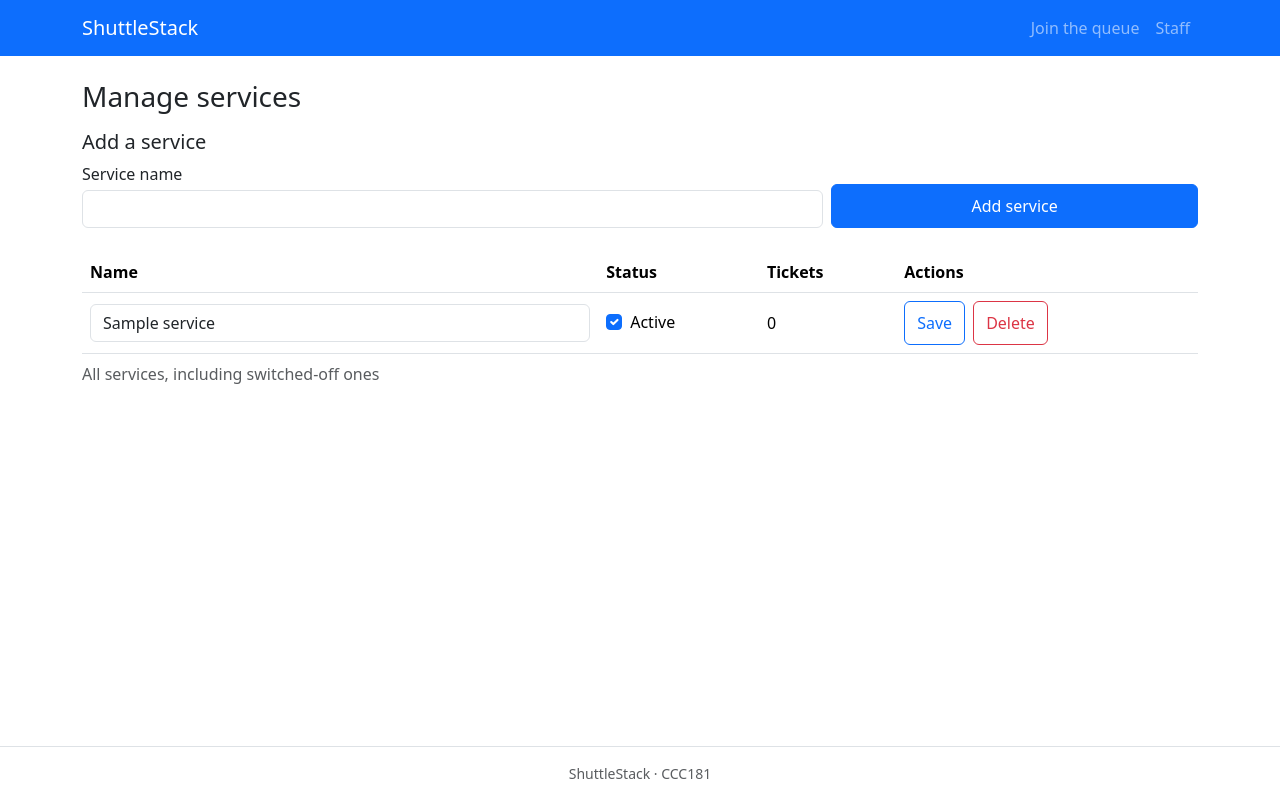
After one commit to kythe-fontilla/CCC181, a Flask app: page /staff/services in a window 1280 px wide. The commit adds this page. Run offline with Flask 3, Linux system fonts and the light colour scheme; tables that the repository leaves empty hold one stand-in row (values such as "Sample post").

Commit message:
Add Manage services page (#3)

```diff
--- a/app.py
+++ b/app.py
@@ -335,3 +335,51 @@ def call_next():
     numbers = ", ".join(f"#{t.id}" for t in group)
     flash(f"{message} {numbers}.", "info")
     return redirect(url_for("staff_dashboard"))
+
+@app.get("/staff/services")
+def services_list():
+    return render_template("services.html", services=all_services())
+
+@app.post("/staff/services")
+def service_create():
+    name = request.form.get("name", "").strip()
+    if not name or len(name) > 60:
+        flash("Enter a service name (up to 60 characters).", "danger")
+        return redirect(url_for("services_list"))
+    db.session.add(Service(name=name))
+    try:
+        db.session.commit()
+        flash(f"Service “{name}” added.", "success")
+    except IntegrityError:
+        db.session.rollback()
+        flash(f"A service named “{name}” already exists.", "danger")
+    return redirect(url_for("services_list"))
+
+@app.post("/staff/services/<int:service_id>/edit")
+def service_edit(service_id):
+    s = db.get_or_404(Service, service_id)
+    name = request.form.get("name", "").strip()
+    if not name or len(name) > 60:
+        flash("Enter a service name (up to 60 characters).", "danger")
+        return redirect(url_for("services_list"))
+    s.name = name
+    s.active = request.form.get("active") == "on"  # unticked boxes are not sent
+    try:
+        db.session.commit()
+        flash(f"Service “{name}” updated.", "success")
+    except IntegrityError:
+        db.session.rollback()
+        flash(f"A service named “{name}” already exists.", "danger")
+    return redirect(url_for("services_list"))
+
+@app.post("/staff/services/<int:service_id>/delete")
+def service_delete(service_id):
+    s = db.get_or_404(Service, service_id)
+    if s.tickets:
+        flash(f"“{s.name}” has tickets, so it cannot be deleted. Switch it off instead.", "danger")
+        return redirect(url_for("services_list"))
+    name = s.name
+    db.session.delete(s)
+    db.session.commit()
+    flash(f"Service “{name}” deleted.", "warning")
+    return redirect(url_for("services_list"))
--- /dev/null
+++ b/templates/services.html
@@ -0,0 +1,68 @@
+{% extends "base.html" %}
+{% block title %}Manage services · {{ app_name }}{% endblock %}
+
+{% block content %}
+<h1 class="h3 mb-3">Manage services</h1>
+
+<section aria-labelledby="add-heading" class="mb-4">
+  <h2 id="add-heading" class="h5">Add a service</h2>
+  <form method="post" action="{{ url_for('service_create') }}" class="row g-2 align-items-end">
+    <div class="col-12 col-md-8">
+      <label for="new-name" class="form-label mb-1">Service name</label>
+      <input id="new-name" name="name" type="text" maxlength="60" required class="form-control">
+    </div>
+    <div class="col-12 col-md-4">
+      <button type="submit" class="btn btn-primary w-100" style="min-height:44px">Add service</button>
+    </div>
+  </form>
+</section>
+
+<div class="table-responsive">
+  <table class="table align-middle">
+    <caption>All services, including switched-off ones</caption>
+    <thead>
+      <tr>
+        <th scope="col">Name</th>
+        <th scope="col">Status</th>
+        <th scope="col">Tickets</th>
+        <th scope="col">Actions</th>
+      </tr>
+    </thead>
+    <tbody>
+      {% for s in services %}
+      <tr>
+        <td>
+          <form method="post" id="edit-{{ s.id }}"
+                action="{{ url_for('service_edit', service_id=s.id) }}">
+            <label for="name-{{ s.id }}" class="visually-hidden">Name of service {{ s.id }}</label>
+            <input id="name-{{ s.id }}" name="name" type="text" maxlength="60" required
+                   class="form-control" value="{{ s.name }}">
+          </form>
+        </td>
+        <td>
+          <div class="form-check">
+            <input class="form-check-input" type="checkbox" id="active-{{ s.id }}"
+                   name="active" form="edit-{{ s.id }}" {% if s.active %}checked{% endif %}>
+            <label class="form-check-label" for="active-{{ s.id }}">
+              {% if s.active %}Active{% else %}Switched off{% endif %}
+            </label>
+          </div>
+        </td>
+        <td>{{ s.tickets|length }}</td>
+        <td>
+          <div class="d-flex gap-2">
+            <button type="submit" form="edit-{{ s.id }}" class="btn btn-outline-primary"
+                    style="min-height:44px" aria-label="Save changes to {{ s.name }}">Save</button>
+            <form method="post" action="{{ url_for('service_delete', service_id=s.id) }}"
+                  data-confirm="Delete “{{ s.name }}”? This cannot be undone.">
+              <button type="submit" class="btn btn-outline-danger" style="min-height:44px"
+                      aria-label="Delete {{ s.name }}">Delete</button>
+            </form>
+          </div>
+        </td>
+      </tr>
+      {% endfor %}
+    </tbody>
+  </table>
+</div>
+{% endblock %}
--- a/templates/staff.html
+++ b/templates/staff.html
@@ -3,6 +3,7 @@
 
 {% block content %}
 <h1 class="h3 mb-3">Staff dashboard</h1>
+<p><a href="{{ url_for('services_list') }}">Manage services</a></p>
 
 <!-- Court status strip (FR-05) -->
 <section aria-labelledby="courts-heading" class="mb-4">
```
